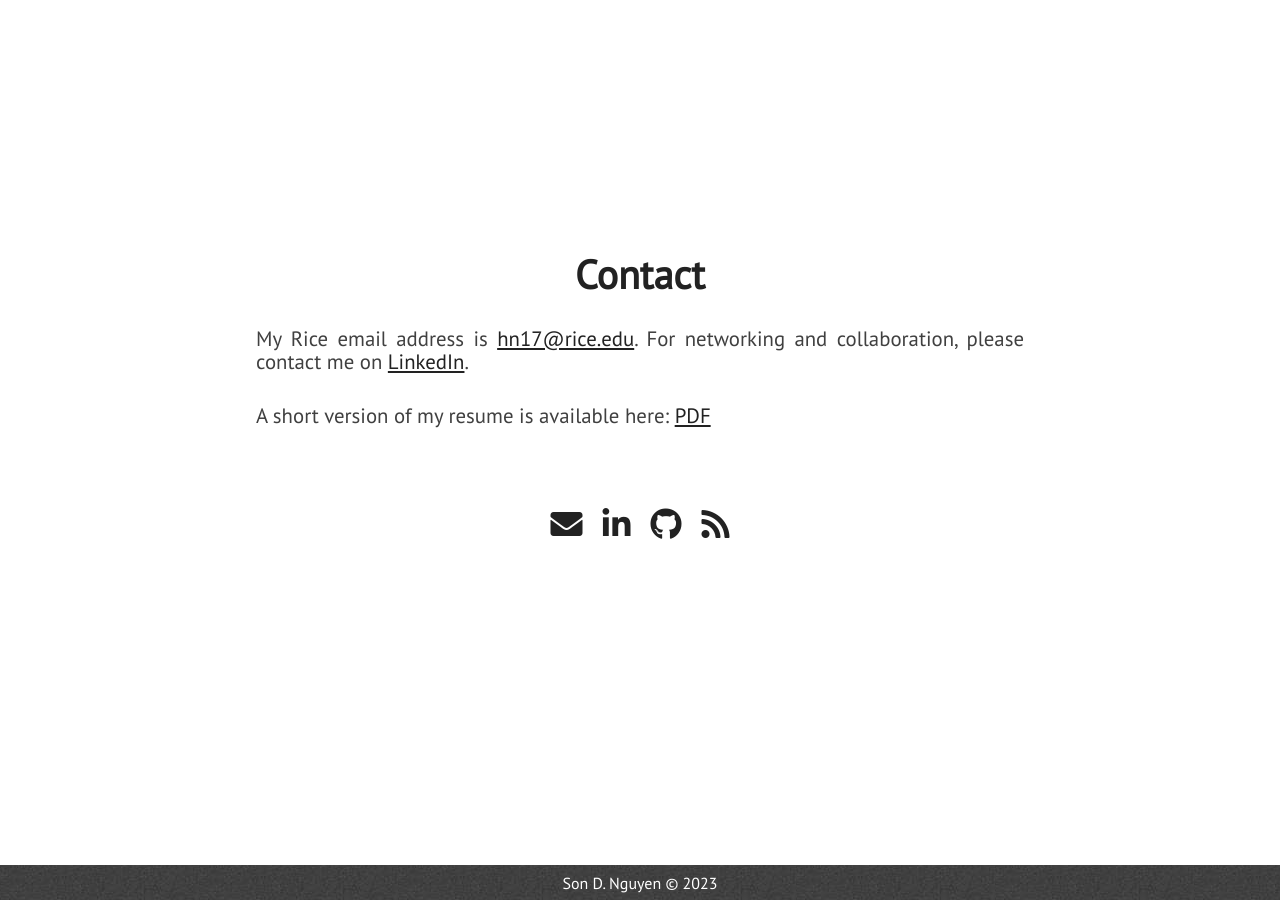
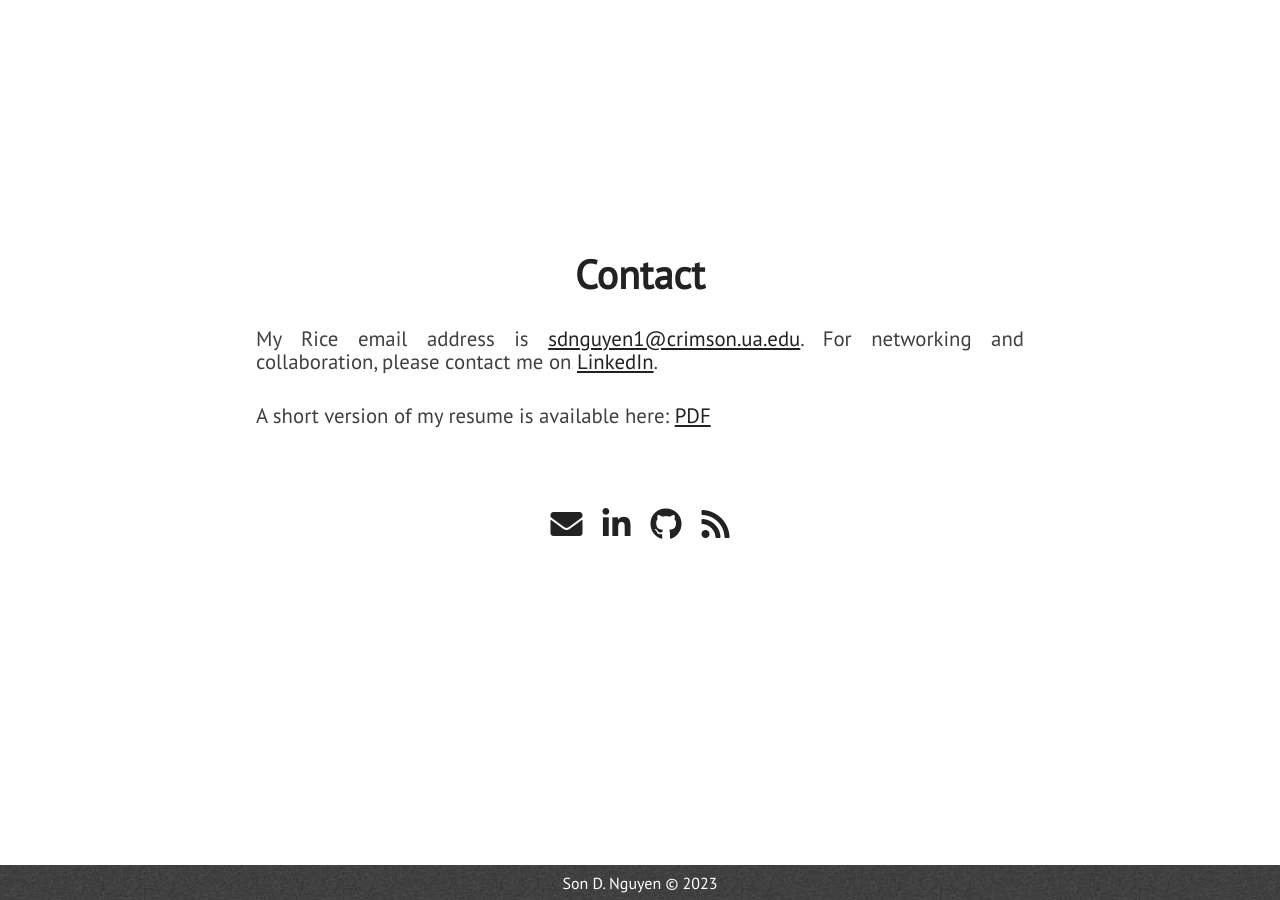
Before and after one commit to nguyendangson/sondangnguyen, a Jekyll site: the page built from index.html, in a window 1280 px wide and 900 px high, scrolled down 7090 px. Built offline with Jekyll 4.4.1, drawn with Linux system fonts in a browser that asks for light colours; nearby versions of some CDN libraries.

Commit message:
Update _config.yml

```diff
--- a/_config.yml
+++ b/_config.yml
@@ -9,7 +9,7 @@ exclude: [vendor/ruby]
 # Personalization
 linkedin: namnguyenrice23
 github_username: hoainamnguyen94
-email: hn17@rice.edu
+email: sdnguyen1@crimson.ua.edu
 
 # absolute or relative
 profile_picture: assets/images/Son Nguyen.jpg
```
